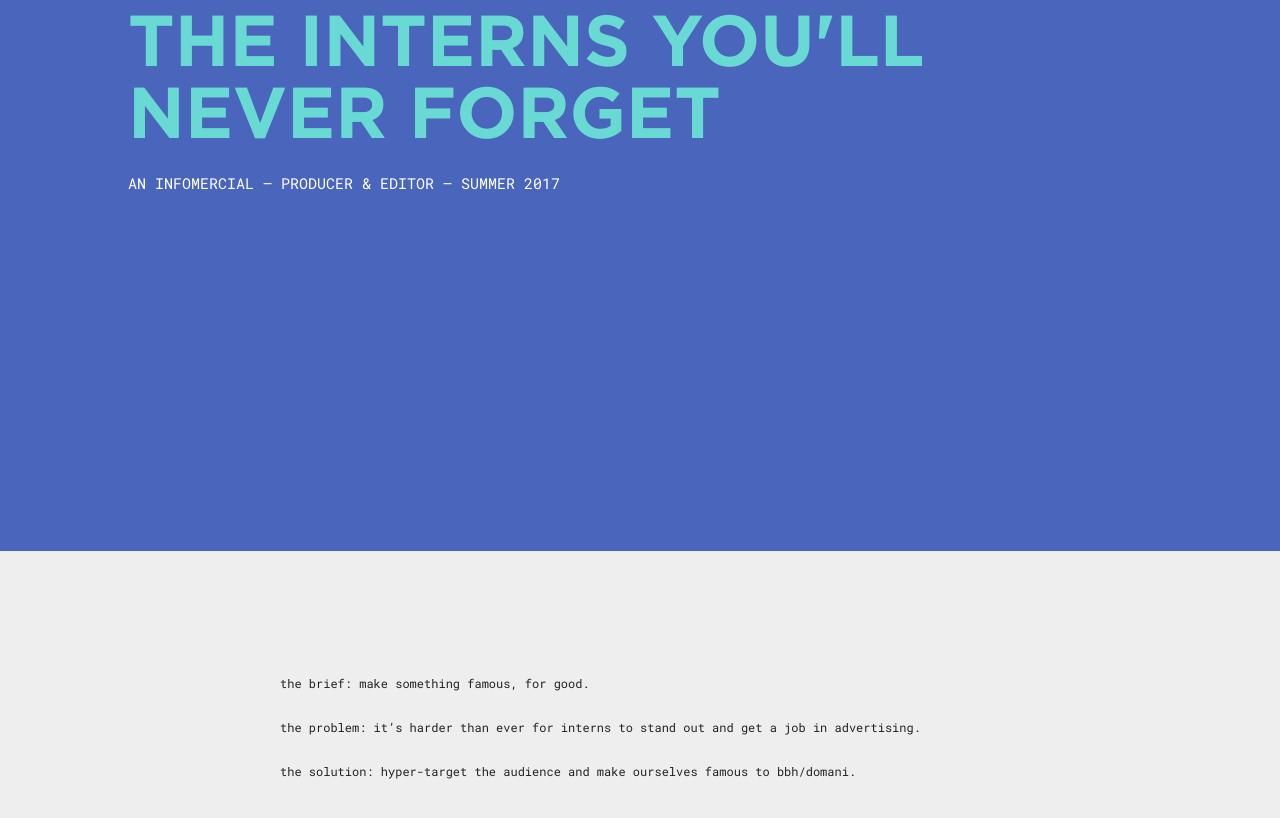
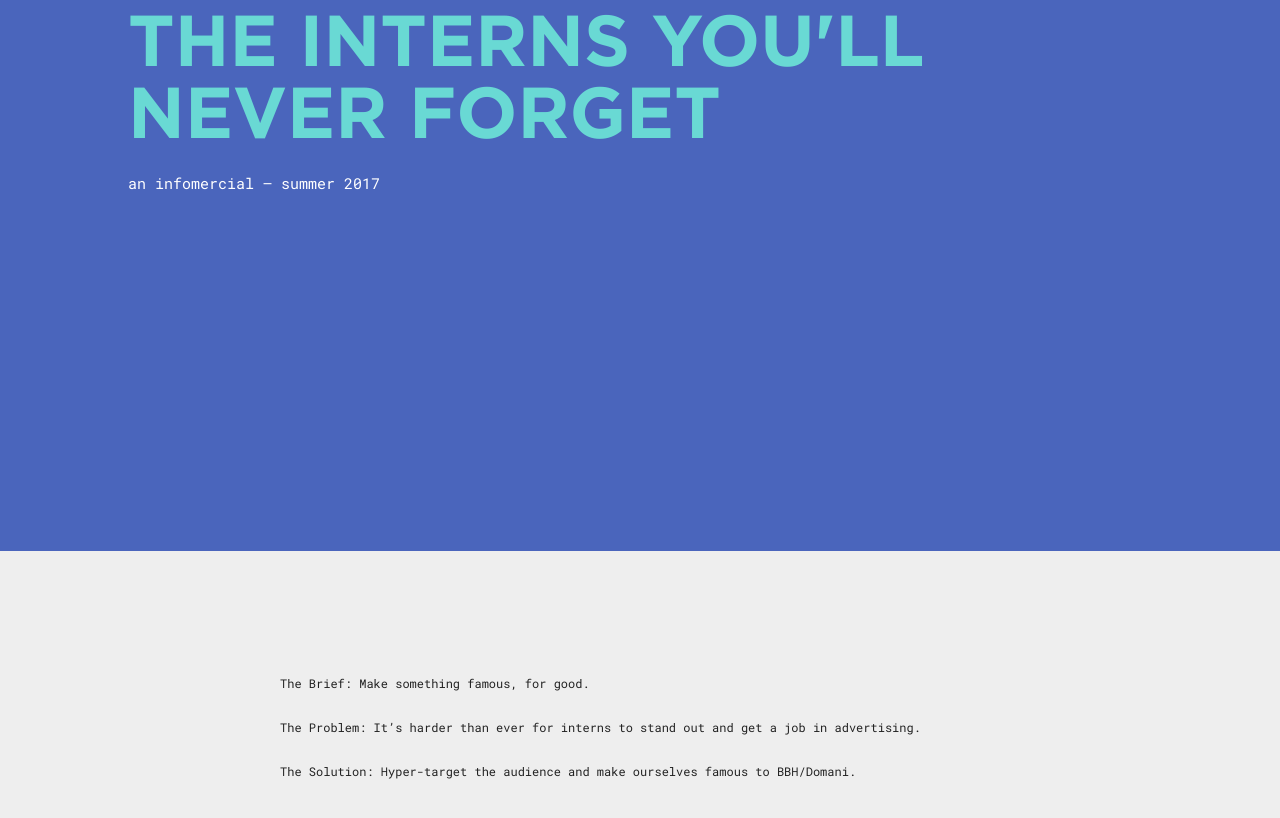
Before and after one commit to heidarianw/EricStern, a Jekyll site: the page built from _work/the-interns-youll-never-forget.markdown, in a window 1280 px wide, cut to the strip 349-1208 px from the top of the page. Shown: the top 818 px of the strip. Built offline with Jekyll 4.4.1, drawn with Linux system fonts in a browser that asks for light colours; nearby versions of some CDN libraries; some web fonts are replaced.

Commit message:
fixing titles, removing uneccesary code from project pages

```diff
--- a/_includes/content.html
+++ b/_includes/content.html
@@ -10,8 +10,8 @@
 {% when 'text' %}
 <div class="{{ block.type }} content-block">
   <div class="container">
-    {% if block.title %}<h6>{{ block.title | downcase }}{% if block.price %} • {{ block.price | prepend: "$" }}{% endif%}</h6>{% endif %}
-    {{ block.body | markdownify | downcase }}
+    {% if block.title %}<h6>{{ block.title }}</h6>{% endif %}
+    {{ block.body | markdownify }}
   </div>
 </div>
 {% when 'video' %}
--- a/_includes/head.html
+++ b/_includes/head.html
@@ -1,6 +1,6 @@
 <head>
   <meta charset="UTF-8">
-  <title>{{ site.title | escape }}{% if page.url == "/" %} {% else %} • {{ page.title | escape }}{% endif %}</title>
+  <title>{{ site.title | escape | strip_html | upcase }}{% if page.url == "/" %} {% else %} – {{ page.title | strip_html | escape }}{% endif %}</title>
   <meta name="viewport" content="width=device-width, initial-scale=1">
   <link rel="shortcut icon" href="/assets/icons/jessewintonco.ico">
   <link rel="stylesheet" href="{{ "/css/main.css" | prepend: site.baseurl }}">
--- a/_layouts/projects.html
+++ b/_layouts/projects.html
@@ -7,7 +7,7 @@ class: page
   <div class="intro">
     <h1 class="title" style="color: {{ page.project_text_color }}">{{ page.title }}</h1>
     <div class="info">
-      <h4 class="heading">{{ page.project_details }}</h4>
+      <h4 class="heading">{{ page.project_details | downcase }}</h4>
     </div>
   </div>
 </section>
--- a/_sass/_pages.scss
+++ b/_sass/_pages.scss
@@ -125,7 +125,6 @@
   color: $light-color;
   font-weight: 600;
   font-family: 'Roboto Mono';
-  text-transform: uppercase;
   font-weight: 400;
   font-size: $base-font-size + 3px;
 
--- a/_work/the-interns-youll-never-forget.markdown
+++ b/_work/the-interns-youll-never-forget.markdown
@@ -4,7 +4,7 @@ date: 2017-10-20 07:51:00 Z
 position: 3
 project_color: "#4a65bc"
 project_text_color: "#69d9d4"
-project_details: An Infomercial – Producer & Editor – Summer 2017
+project_details: An Infomercial – Summer 2017
 sections:
 - type: text
   body: |-
```
